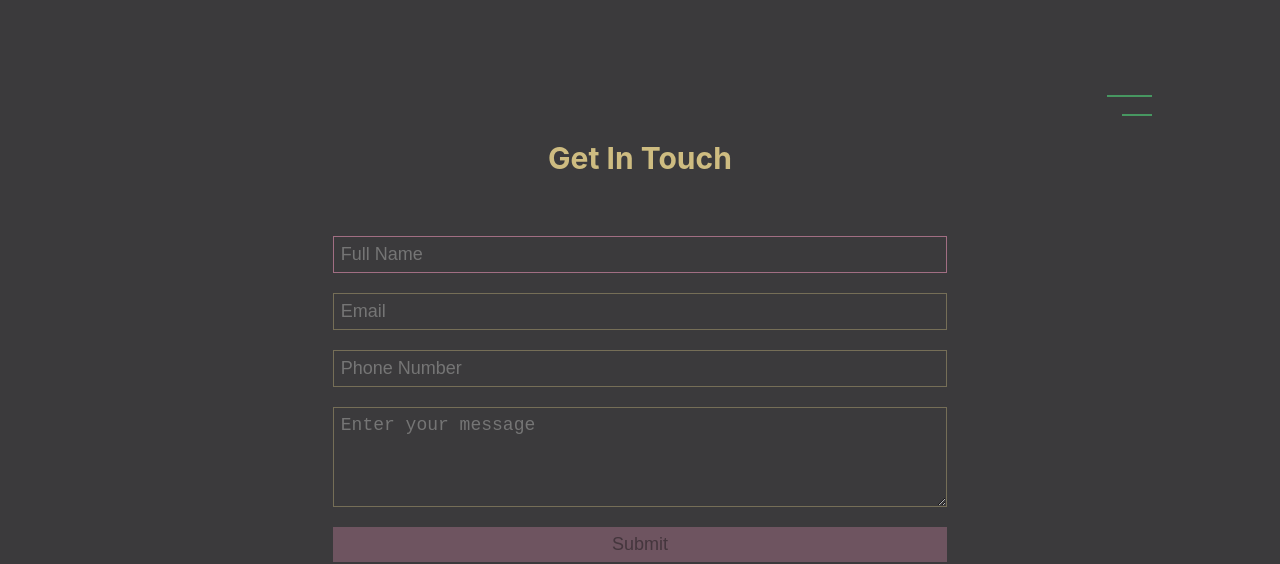
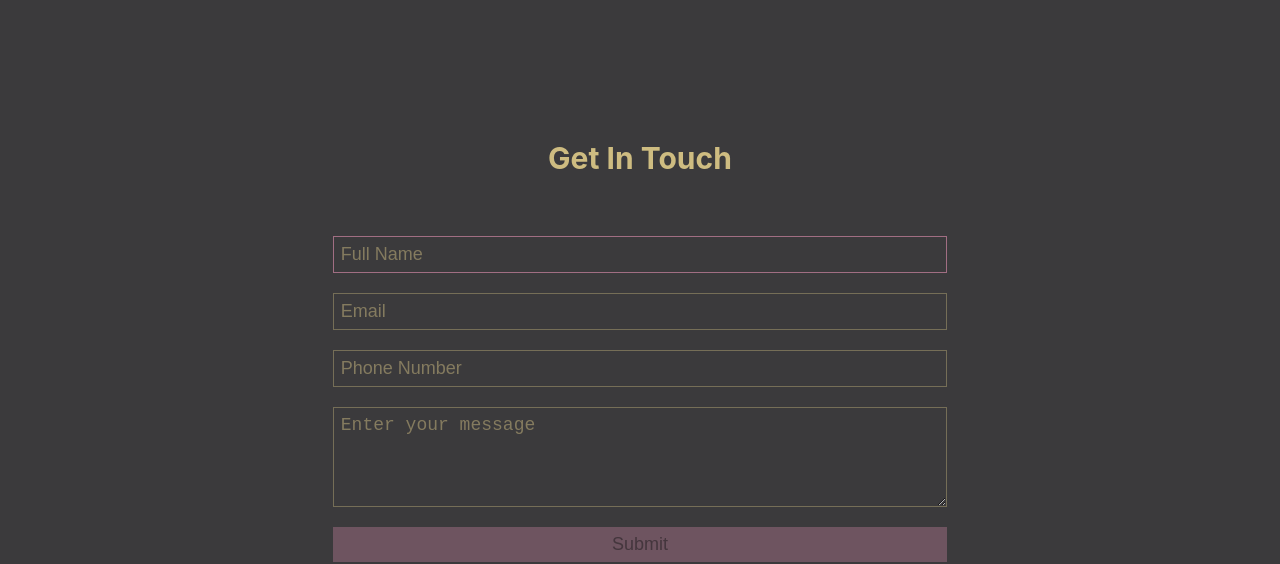
Before and after one commit to mehtarishabh/onerishabh, a React (Create React App) app: page /contact in a window 1280 px wide. Shown: the top 564 px of the page. Built offline with nearby package versions, Linux system fonts and the light colour scheme.

Commit message:
added lazy loading and animation

```diff
--- a/src/App/App.js
+++ b/src/App/App.js
@@ -1,12 +1,14 @@
-import React, { useState, useRef, useEffect } from "react";
+import React, { useState, useRef, useEffect, lazy, Suspense } from "react";
 import { BrowserRouter, Routes, Route } from "react-router-dom";
 
-import Home from '../pages/Home/Home'
-import About from '../pages/About/About'
-import ContactUs from '../pages/ContactUs/ContactUs'
 import Footer from '../ui/Footer/Footer'
 import './App.scss';
 import MainMenu from "../ui/MainMenu/MainMenu";
+
+const Home = lazy(() => import('../pages/Home/Home'));
+const About = lazy(() => import('../pages/About/About'));
+const ContactUs = lazy(() => import('../pages/ContactUs/ContactUs'));
+const renderLoader = () => <p>Loading</p>;
 
 function App() {
   const [showMainMenu, setShowMainMenu] = useState(false);
@@ -31,9 +33,10 @@ function App() {
 
   return (
     <BrowserRouter>
+      <Suspense fallback={renderLoader()}>
         {!showMainMenu && <div className='App_mainMenu' onClick={() => setShowMainMenu(true)}>
-        <div className='App_mainMenu_top'></div>
-        <div className='App_mainMenu_bottom'></div>
+          <div className='App_mainMenuIcon_top'></div>
+          <div className='App_mainMenuIcon_bottom'></div>
         </div>}
         {showMainMenu && <div ref={wrapperRef}>
           <MainMenu closeClick={() => setShowMainMenu(false)}/>
@@ -45,6 +48,7 @@ function App() {
           <Route render={() => <h1>Not found</h1>}></Route>
         </Routes>
         <Footer />
+      </Suspense>
     </BrowserRouter>
   );
 }
--- a/src/pages/ContactUs/ContactUs.scss
+++ b/src/pages/ContactUs/ContactUs.scss
@@ -37,6 +37,10 @@
       &:focus {
         border: 1px solid $pink;
         outline: none;
+      }
+
+      &::placeholder {
+        color: rgba($yellow, 0.5);
       }
 
       @include wide {
--- a/src/ui/MainMenu/MainMenu.scss
+++ b/src/ui/MainMenu/MainMenu.scss
@@ -13,6 +13,14 @@
   height: 100%;
   display: flex;
   flex-direction: column;
+  opacity: 0;
+  animation: 1s linear 0s forwards delayedShow ;
+
+  @keyframes delayedShow {
+    to {
+      opacity: 1;
+    }
+  }
 
   @include wide {
     top: 10%;
```
Lines whose indentation alone changed are shown as unchanged.
